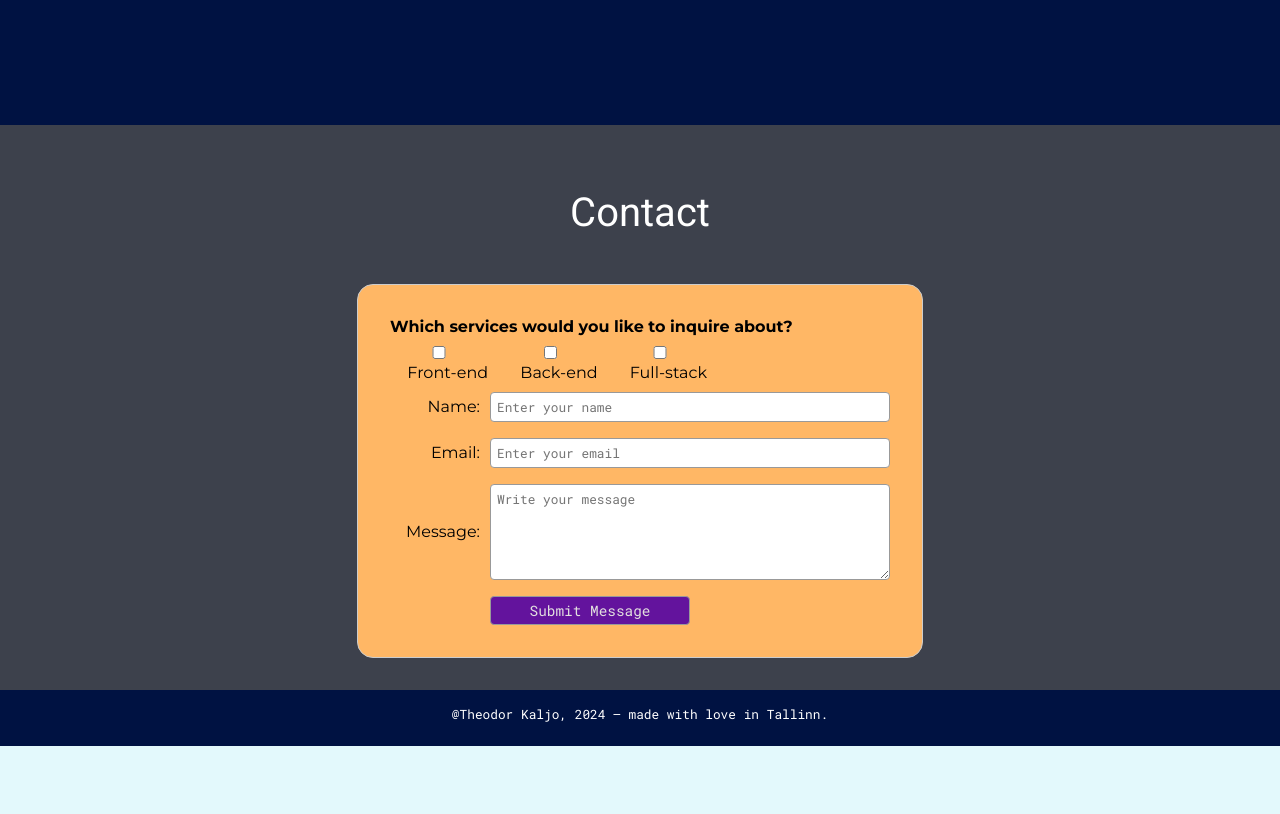
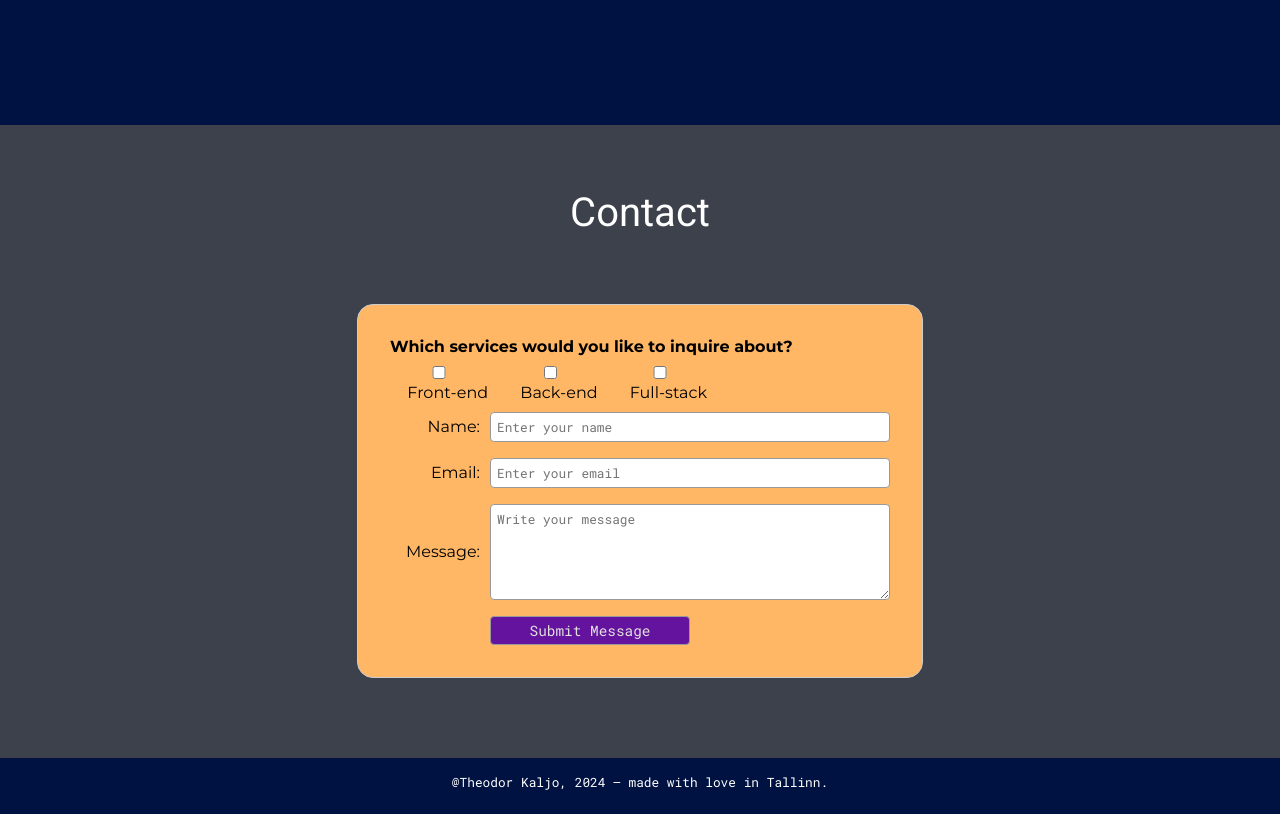
Before and after one commit to Theografiska/portfoliowebsite, a plain HTML site: page index.html in a window 1280 px wide. Shown: the part 2873-3687 px from the top of the page. Before the commit the page ends 3619 px from the top, so only its background shows below. Drawn offline with Linux system fonts and the light colour scheme.

Commit message:
Corrected a margin for contact section

```diff
--- a/style.css
+++ b/style.css
@@ -460,11 +460,12 @@ main {
 .contactsection {
     background-color: #3d414c;
     color: black;
+    padding-bottom: 3rem;
 }
 
 .contactsection h2 {
     padding-top: 4rem;
-    margin-bottom: 3rem;
+    padding-bottom: 3rem;
     font-weight: 400;
     text-align: center;
     color:white;
```
